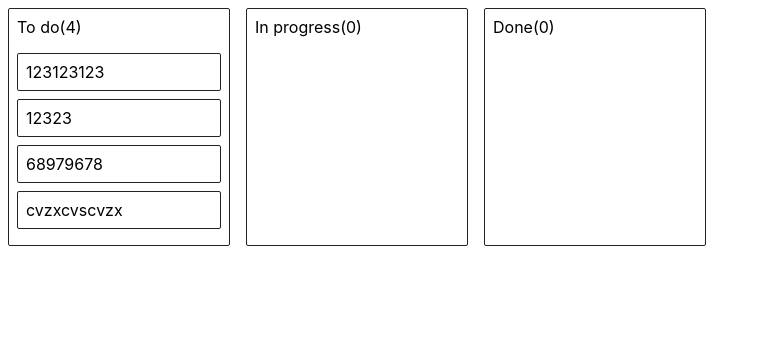
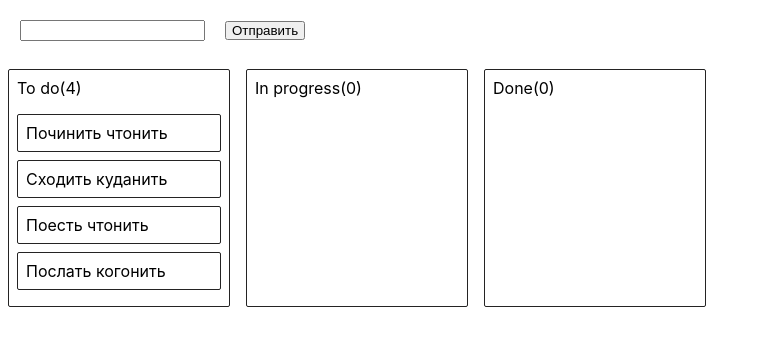
Before and after one commit to Smistav/todo_dnd, a React (Create React App) app: page / in a window 1280 px wide. Shown: the top 346 px of the page, without its empty margins (0-761 px from the left). Built offline with nearby package versions, Linux system fonts and the light colour scheme.

Commit message:
refactoring done

```diff
--- a/src/components/app/app.module.scss
+++ b/src/components/app/app.module.scss
@@ -1,3 +1,8 @@
-.container {
+.component {
   display: flex;
+  flex-direction: column;
 }
+.columns {
+  display: flex;
+  flex-direction: row;
+}
--- a/src/components/app/index.jsx
+++ b/src/components/app/index.jsx
@@ -5,15 +5,44 @@ import '@atlaskit/css-reset'
 import Column from '../column'
 import initData from '../../initData'
 import { onDragEnd } from './part/onDragEnd'
+import Input from '../input'
 const App = () => {
   const [data, setData] = useState(initData)
+  const [error, setError] = useState(null)
+  const [value, setValue] = useState('')
 
+  const handleChange = (evt) => {
+    const value = evt.target.value
+    setValue(value)
+    if (value) {
+      setError(null)
+    }
+  }
+  const handleSubmit = (e) => {
+    e.preventDefault()
+    if (value) {
+      const columns = data.columns
+      columns[0].tasks.push({ id: Date.now(), content: value })
+      setData({ ...data, columns })
+      setValue('')
+    } else {
+      setError('Введите что-нибудь')
+    }
+  }
   return (
     <DragDropContext onDragEnd={(result) => onDragEnd(data, setData, result)}>
-      <div className={s.container}>
-        {data.columns.map((column, index) => (
-          <Column key={index} column={column} />
-        ))}
+      <div className={s.component}>
+        <Input
+          handleChange={handleChange}
+          handleSubmit={handleSubmit}
+          value={value}
+          error={error}
+        />
+        <div className={s.columns}>
+          {data.columns.map((column, index) => (
+            <Column key={index} column={column} />
+          ))}
+        </div>
       </div>
     </DragDropContext>
   )
--- /dev/null
+++ b/src/components/input/index.jsx
@@ -0,0 +1,23 @@
+import React from 'react'
+import s from './input.module.scss'
+
+const Input = ({ handleChange, handleSubmit, value, error }) => {
+  return (
+    <div className={s.input}>
+      <form type='submit' className={s.form} onSubmit={handleSubmit}>
+        <div className={s.inputBlock}>
+          <input
+            className={s.enter}
+            value={value}
+            onChange={handleChange}
+            id='subject'
+            type='text'
+          />
+        </div>
+        <button className={s.button}>Отправить</button>
+      </form>
+      {error && <span className={s.error}>{error}</span>}
+    </div>
+  )
+}
+export default Input
--- /dev/null
+++ b/src/components/input/input.module.scss
@@ -0,0 +1,29 @@
+.form {
+  display: flex;
+  align-items: center;
+}
+.input {
+  margin: 20px;
+  width: 420px;
+  display: flex;
+  flex-direction: column;
+  position: relative;
+}
+.inputBlock {
+  display: flex;
+  flex-direction: column;
+}
+.enter {
+  width: auto;
+  margin-right: 20px;
+}
+.button {
+  padding: 0 5px;
+  margin: 0;
+}
+.error {
+  position: absolute;
+  top: 20px;
+  color: red;
+  font-size: small;
+}
--- a/src/components/task/index.jsx
+++ b/src/components/task/index.jsx
@@ -12,6 +12,7 @@ const Task = ({ task, index, columnId }) => {
             [s.active]: snapshot.isDragging && columnId === 0,
             [s.active1]: snapshot.isDragging && columnId === 1,
             [s.active2]: snapshot.isDragging && columnId === 2,
+            [s.active2under]: columnId === 2,
           })}
           {...provided.draggableProps}
           {...provided.dragHandleProps}
--- a/src/components/task/task.module.scss
+++ b/src/components/task/task.module.scss
@@ -15,3 +15,6 @@
 .active2 {
   background-color: #735bfa;
 }
+.active2under {
+  text-decoration: line-through;
+}
--- a/src/initData.jsx
+++ b/src/initData.jsx
@@ -4,10 +4,10 @@ const initData = {
       id: 0,
       title: 'To do',
       tasks: [
-        { id: 0, content: '123123123' },
-        { id: 1, content: '12323' },
-        { id: 2, content: '68979678' },
-        { id: 3, content: 'cvzxcvscvzx' },
+        { id: 0, content: 'Починить чтонить' },
+        { id: 1, content: 'Сходить куданить' },
+        { id: 2, content: 'Поесть чтонить' },
+        { id: 3, content: 'Послать когонить' },
       ],
     },
     {
```
